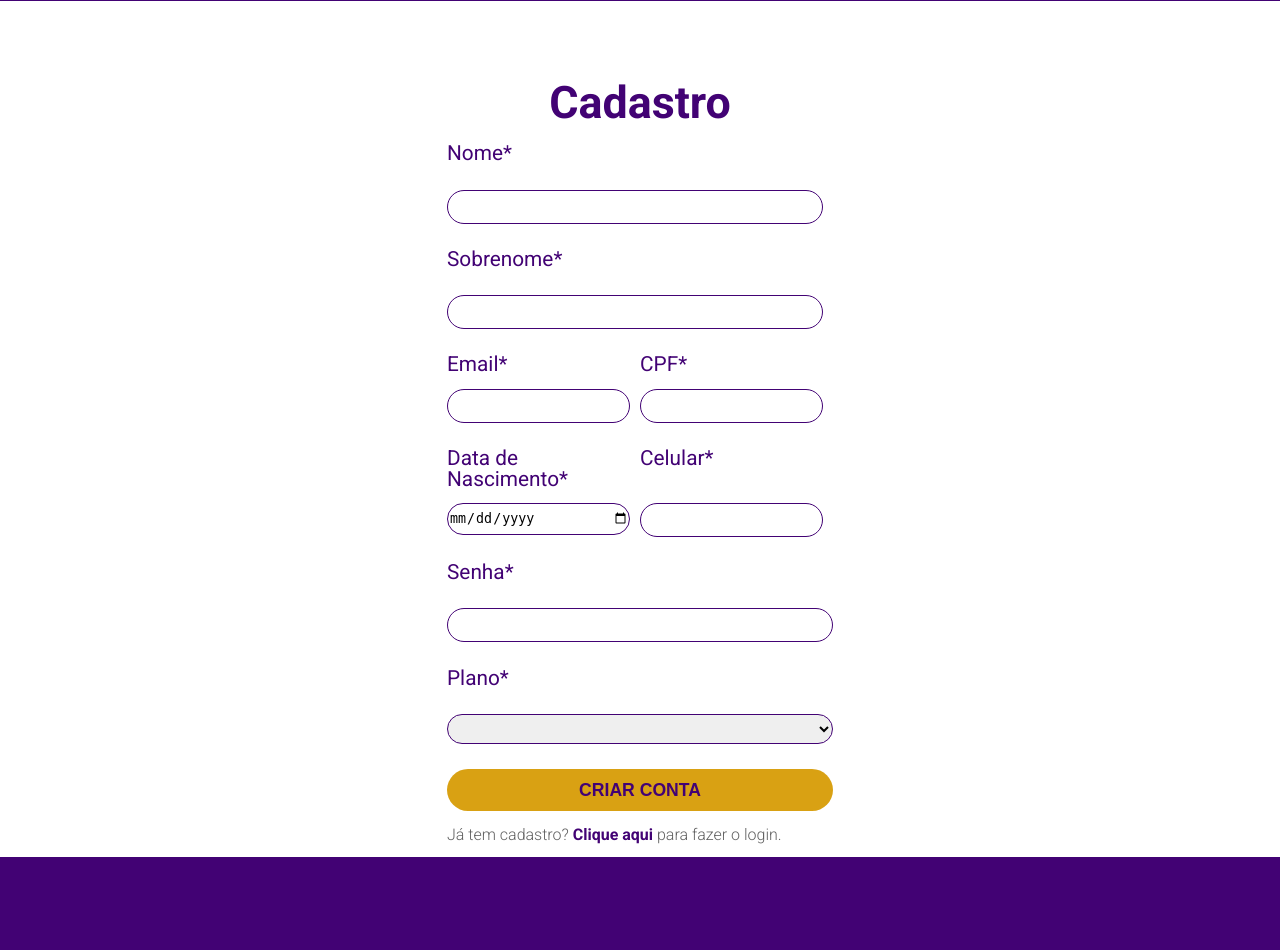
After one commit to diegogomes28/LIFEacademia, a PHP site: page /register.html in a window 1280 px wide. The commit adds this page. Shown: the part 315-1265 px from the top of the page. Run offline with PHP 8.4, Linux system fonts and the light colour scheme.

Commit message:
Updating w/ login and register.

```diff
--- a/assets/css/footer.css
+++ b/assets/css/footer.css
@@ -6,7 +6,6 @@ footer {
   display: flex;
   flex-direction: column;
   justify-content: center;
-  align-items: cen;
 }
 
 .footer_logos {
--- /dev/null
+++ b/assets/css/login.css
@@ -0,0 +1,79 @@
+.main___login {
+  height: 85vh;
+}
+.login__principal {
+  display: flex;
+  align-items: center;
+  justify-content: center;
+  width: 100vw;
+  flex-direction: column;
+}
+.info__content {
+  margin-top: 4em;
+  display: flex;
+  flex-direction: column;
+  gap: 2.2em;
+}
+
+.login__content h2 {
+  font-size: 2.8rem;
+  color: var(--roxo);
+  font-weight: 700;
+  margin-bottom: 0.4em;
+}
+
+.login__content > p {
+  color: var(--cinza);
+  font-weight: 300;
+  margin-bottom: 1em;
+}
+
+.login_form {
+  display: flex;
+  flex-direction: column;
+}
+
+.label__form {
+  margin-right: 100%;
+  color: var(--roxo);
+  font-size: 1.3em;
+}
+
+.label__form::after {
+  content: "*";
+  color: var(--roxo);
+}
+
+.login__dados {
+  height: 30px;
+  border-radius: 30px;
+  border: 1.5px solid var(--roxo);
+  margin: 1em 0em;
+}
+
+input[type="text"] {
+  margin-right: 10px;
+}
+input[type="submit"] {
+  background-color: var(--amarelo);
+  border: none;
+  width: 100%;
+  font-size: 1.1em;
+  color: var(--roxo);
+  text-transform: uppercase;
+  font-weight: 700;
+  padding: 0.6em;
+  border-radius: 30px;
+  cursor: pointer;
+}
+
+.login__registrar p {
+  color: var(--roxo);
+  margin-top: 1em;
+}
+
+.login__registrar__button {
+  color: var(--roxo);
+  text-decoration: none;
+  font-weight: 700;
+}
--- a/assets/css/nav.css
+++ b/assets/css/nav.css
@@ -69,6 +69,10 @@ body {
 .logo__principal {
   width: 100vw;
 }
+
+/** * * * * * * * * * * * * * * *  CSS PARA LOGIN AGORA ** * * * * * * * * * * * * * * * * * * * * * * * * * * * * * * * * * * * * * /////////////////////////////////////////////////////////////////////////
+/** * * * * * * * * * * * * * * *  CSS PARA LOGIN AGORA */
+
 .login__nav__subtitle {
   font-size: 1.6em;
   color: var(--branco);
@@ -82,4 +86,7 @@ body {
 
 .login__nav__container {
   display: flex;
+  margin: 0 6.5em;
+  padding: 0.4em 0;
+  gap: 3.4em;
 }
--- /dev/null
+++ b/assets/css/register.css
@@ -0,0 +1,51 @@
+.main___register {
+  height: 97vh;
+  margin-top: 5em;
+}
+
+.register__content h2 {
+  font-size: 2.8rem;
+  color: var(--roxo);
+  font-weight: 700;
+  margin-bottom: 0.4em;
+  text-align: center;
+}
+
+.register__form {
+  display: flex;
+  flex-direction: column;
+  width: 100%;
+  justify-content: center;
+  gap: 12px;
+  height: auto;
+}
+.divisa__dado {
+  display: flex;
+  justify-content: space-between;
+  gap: 10px;
+}
+.register__form__mini__um {
+  display: grid;
+  grid-template-columns: 2fr 50%;
+}
+
+.register__form__mini__dois {
+  display: grid;
+  grid-template-columns: 2fr 50%;
+  gap: 10px;
+}
+
+.register__done {
+  color: var(--cinza);
+  font-weight: 300;
+  margin-top: 1em;
+}
+.register__done a {
+  color: var(--roxo);
+  font-weight: 700;
+  text-decoration: none;
+}
+
+.label__form {
+  width: 100%;
+}
--- /dev/null
+++ b/register.html
@@ -0,0 +1,188 @@
+<!DOCTYPE html>
+<html lang="pt-BR">
+  <head>
+    <meta charset="UTF-8" />
+    <meta name="viewport" content="width=device-width, initial-scale=1.0" />
+    <link rel="stylesheet" href="./assets/css/reset.css" />
+    <link rel="preconnect" href="https://fonts.googleapis.com" />
+    <link rel="preconnect" href="https://fonts.gstatic.com" crossorigin />
+    <link
+      href="https://fonts.googleapis.com/css2?family=Inter:wght@100..900&family=Poppins:ital,wght@0,100;0,200;0,300;0,400;0,500;0,600;0,700;0,800;0,900;1,100;1,200;1,300;1,400;1,500;1,600;1,700;1,800;1,900&family=Roboto:ital,wght@0,100;0,300;0,400;0,500;0,700;0,900;1,100;1,300;1,400;1,500;1,700;1,900&display=swap"
+      rel="stylesheet"
+    />
+    <link
+      rel="stylesheet"
+      href="https://cdn.jsdelivr.net/npm/swiper@11/swiper-bundle.min.css"
+    />
+    <link rel="stylesheet" href="./assets/css/nav.css" />
+    <link rel="stylesheet" href="./assets/css/register.css" />
+    <link rel="stylesheet" href="./assets/css/swiper.css" />
+    <link rel="stylesheet" href="./assets/css/plans.css" />
+    <link rel="stylesheet" href="./assets/css/login.css" />
+    <link rel="stylesheet" href="./assets/css/banners.css" />
+    <link rel="stylesheet" href="./assets/css/footer.css" />
+
+    <script
+      src="https://cdn.jsdelivr.net/npm/swiper@11/swiper-bundle.min.js"
+      defer
+    ></script>
+    <script src="./assets/script/main.js" defer></script>
+
+    <title>LIFE Academia</title>
+  </head>
+  <body>
+    <header class="header__nav">
+      <nav class="login__nav__container">
+        <div class="nav__logo">
+          <a href="index.html">
+            <img src="./assets/img/amarela1.svg" alt="foto da logo da academia"
+          /></a>
+        </div>
+
+        <div class="login__nav__func">
+          <h2 class="login__nav__subtitle">Matricule-se</h2>
+        </div>
+      </nav>
+    </header>
+
+    <main class="main___register">
+      <section class="login__principal">
+        <div class="info__content__register">
+          <div class="register__content">
+            <h2>Cadastro</h2>
+          </div>
+          <form action="" method="post" class="register__form">
+            <label for="name" class="label__form">Nome</label>
+            <input type="text" name="name" id="name" class="login__dados" />
+            <label for="sobrenome" class="label__form">Sobrenome</label>
+            <input
+              type="text"
+              name="sobrenome"
+              id="sobrenome"
+              class="login__dados"
+            />
+            <div class="divisa__dados">
+              <div class="register__form__mini__um">
+                <label for="email" class="label__form">Email</label>
+                <label for="cpf" class="label__form">CPF</label>
+              </div>
+              <div class="register__form__mini__dois">
+                <input
+                  type="email"
+                  name="email"
+                  id="email"
+                  class="login__dados mini"
+                />
+
+                <input
+                  type="text"
+                  name="cpf"
+                  id="cpf"
+                  class="login__dados mini"
+                />
+              </div>
+            </div>
+            <div class="divisa__dados">
+              <div class="register__form__mini__um">
+                <label for="nascimento" class="label__form"
+                  >Data de Nascimento</label
+                >
+                <label for="celular" class="label__form">Celular</label>
+              </div>
+              <div class="register__form__mini__dois">
+                <input
+                  type="date"
+                  name="nascimento"
+                  id="nascimento"
+                  class="login__dados mini-date"
+                />
+
+                <input
+                  type="text"
+                  name="celular"
+                  id="celular"
+                  class="login__dados mini"
+                />
+              </div>
+            </div>
+            <label for="password" class="label__form">Senha</label>
+            <input
+              type="password"
+              name="password"
+              id="password"
+              class="login__dados"
+            />
+            <label for="plano" class="label__form">Plano</label>
+            <select name="plano" id="plano" class="login__dados select">
+              <option
+                value="void"
+                class="login__dados select"
+                selected
+              ></option>
+              <option value="vip" class="login__dados select">Plano VIP</option>
+              <option value="gold">Plano GOLD</option>
+              <option value="dobro">Plano EM DOBRO</option>
+            </select>
+            <input type="submit" value="criar conta" />
+          </form>
+
+          <p class="register__done">
+            Já tem cadastro? <a href="login.html">Clique aqui</a> para fazer o
+            login.
+          </p>
+        </div>
+      </section>
+    </main>
+    <!---------------------------------------------------------- footer -------------------------------------------------------------------------------------------------------------------------->
+    <footer>
+      <div class="footer__container">
+        <div class="footer_logos">
+          <div class="footer_logo__principal">
+            <img src="./assets/img/toda branca 2.svg" alt="logo footer" />
+          </div>
+          <div class="footer_logo__icones">
+            <img src="./assets/img/_WhatsApp.png" alt="logo _WhatsApp" />
+            <img src="./assets/img/_Instagram.png" alt="logo instagram" />
+            <img src="assets/img/_YouTube.png" alt="logo youtube" />
+          </div>
+        </div>
+
+        <ul class="footer_lista">
+          <h3>Horário de funcionamento</h3>
+          <li class="footer_lista__item">Segunda à Sexta: 06:00 às 22:00</li>
+          <li class="footer_lista__item">Sábados: 08:30 às 14:00</li>
+          <li class="footer_lista__item">Domingos e Feriados 10:00 às 13:00</li>
+        </ul>
+
+        <ul class="footer_lista">
+          <h3>Entre em contato</h3>
+          <li class="footer_lista__item">Life_SAC@gmail.com</li>
+          <li class="footer_lista__item">
+            Avenida Presidente Epitácio Pessoa, Expedicionários
+          </li>
+        </ul>
+
+        <ul class="footer_lista">
+          <h3>Site</h3>
+          <li class="footer_lista__item">
+            <a href="index.html#unidades">Unidades</a>
+          </li>
+          <li class="footer_lista__item">
+            <a href="index.html#planos">Planos</a>
+          </li>
+          <li class="footer_lista__item">Contatos</li>
+          <li class="footer_lista__item">
+            <a href="login.html">Área do aluno</a>
+          </li>
+          <li class="footer_lista__item">
+            <a href="register.html">Matricule-se </a>
+          </li>
+        </ul>
+      </div>
+      <p class="copyright">
+        2024 Life Academia © Todos os direitos reservados. Desenvolvido por
+        Grupo Jeofton
+      </p>
+    </footer>
+  </body>
+</html>
```
Also changed, not shown: index.html (+11 -4 lines), login.html (added, +131 -0 lines).
